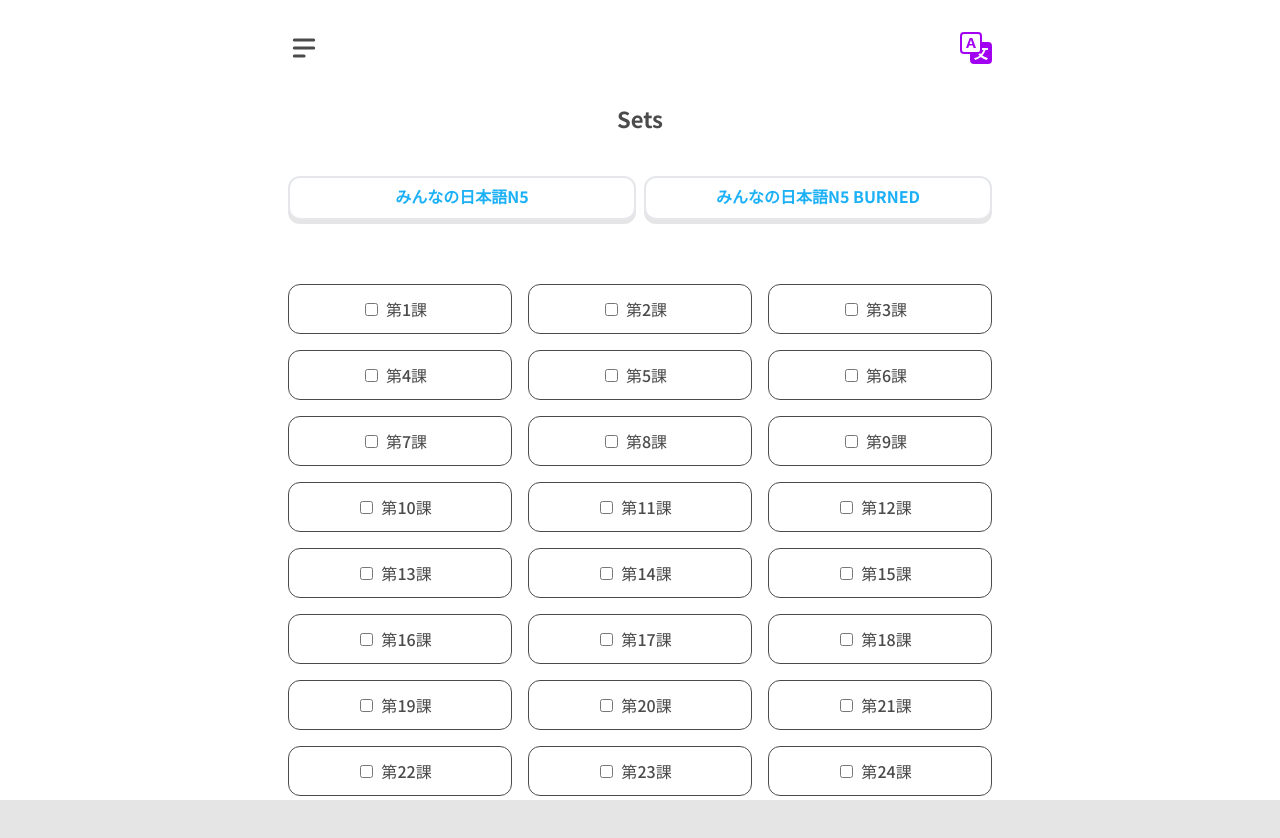
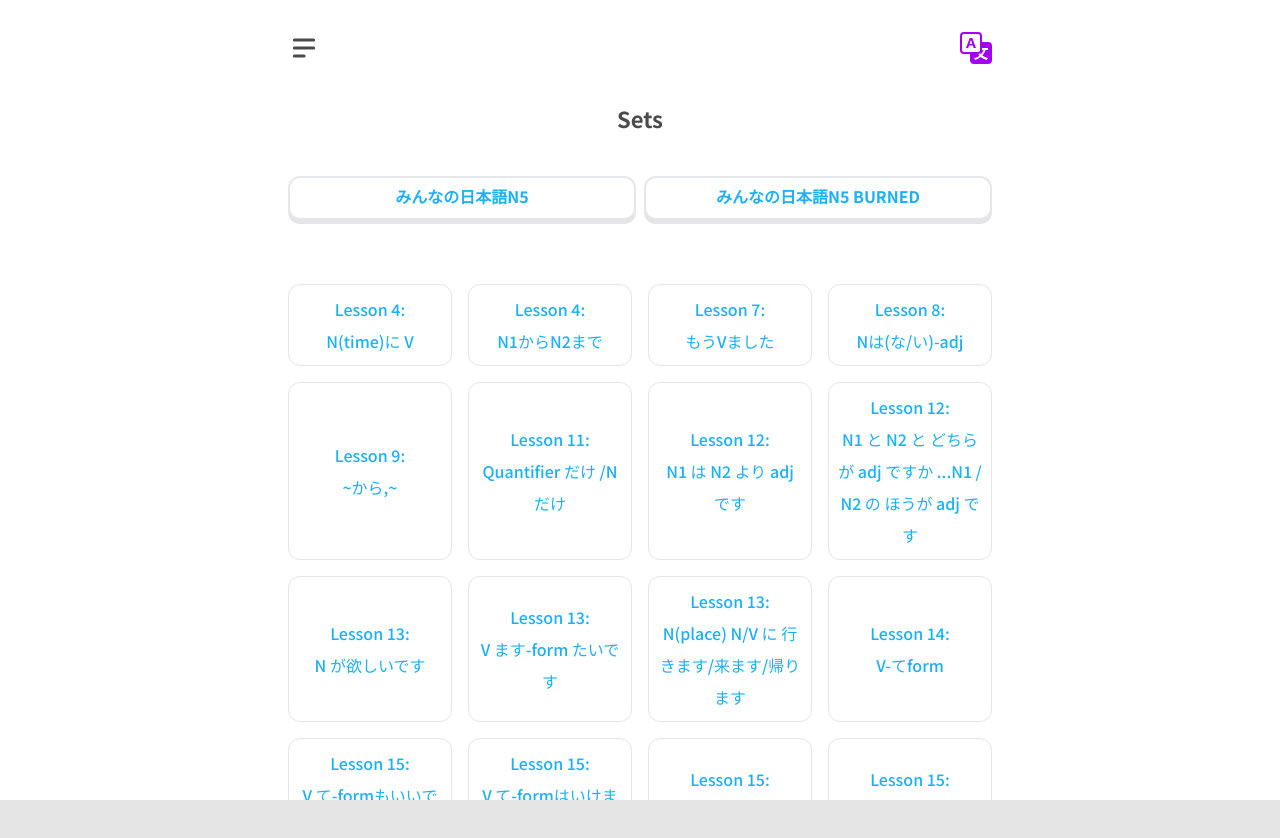
Before and after one commit to karolissumskas954/flashcards-JP, a Next.js app: page /sets in a window 1280 px wide. Shown: the top 838 px of the page. Built offline with nearby package versions, Linux system fonts and the light colour scheme.

Commit message:
[UPD] Sets by lessons

```diff
--- a/app/constants/learn.js
+++ b/app/constants/learn.js
@@ -1,56 +1,56 @@
 export const grammar = [
-    // {
-    //     lesson : 4,
-    //     book: 'N5',
-    //     name: 'N(time)に V',
-    //     ex: '',
-    //     examples: [
-    //         {
-    //             explanation: '1) Indicate the time of occurance.',
-    //             example: '６時半に起きます。',
-    //             translation: 'I get up at six-thirty.',
-    //             note: '',
-    //         },
-    //         {
-    //             explanation: '',
-    //             example: '７月２日に日本へ来ました。',
-    //             translation: 'I came to Japan on the second of July.',
-    //             note: ' ',
-    //         },
-    //     ]
-    // },
-    // {
-    //     lesson : 4,
-    //     book: 'N5',
-    //     name: 'N1からN2まで',
-    //     ex: '',
-    //     examples: [
-    //         {
-    //             explanation: '1) から-Starting place or time, まで-Finishing.',
-    //             example: '９時から５時まで勉強します。',
-    //             translation: 'I study from 9 to 5.',
-    //             note: '',
-    //         },
-    //         {
-    //             explanation: '2) からandまで Not always used together.',
-    //             example: '９時から働きます。',
-    //             translation: 'I start work at 9.',
-    //             note: ' ',
-    //         },
-    //         {
-    //             explanation: '3) To indicate starting/finishing of noun as topic, [です] can be used.',
-    //             example: '銀行は９時から３時までです。',
-    //             translation: 'The bank is open from 9 to 3.',
-    //             note: ' ',
-    //         },
-    //         {
-    //             explanation: '',
-    //             example: '昼休みは１２時からです。',
-    //             translation: 'The lunch brake starts at 12.',
-    //             note: ' ',
-    //         },
-    //     ]
-    // },
+    {
+        lesson : 4,
+        book: 'N5',
+        name: 'N(time)に V',
+        ex: '',
+        examples: [
+            {
+                explanation: '1) Indicate the time of occurance.',
+                example: '６時半に起きます。',
+                translation: 'I get up at six-thirty.',
+                note: '',
+            },
+            {
+                explanation: '',
+                example: '７月２日に日本へ来ました。',
+                translation: 'I came to Japan on the second of July.',
+                note: ' ',
+            },
+        ]
+    },
+    {
+        lesson : 4,
+        book: 'N5',
+        name: 'N1からN2まで',
+        ex: '',
+        examples: [
+            {
+                explanation: '1) から-Starting place or time, まで-Finishing.',
+                example: '９時から５時まで勉強します。',
+                translation: 'I study from 9 to 5.',
+                note: '',
+            },
+            {
+                explanation: '2) からandまで Not always used together.',
+                example: '９時から働きます。',
+                translation: 'I start work at 9.',
+                note: ' ',
+            },
+            {
+                explanation: '3) To indicate starting/finishing of noun as topic, [です] can be used.',
+                example: '銀行は９時から３時までです。',
+                translation: 'The bank is open from 9 to 3.',
+                note: ' ',
+            },
+            {
+                explanation: '',
+                example: '昼休みは１２時からです。',
+                translation: 'The lunch brake starts at 12.',
+                note: ' ',
+            },
+        ]
+    },
     // {
     //     lesson : 5,
     //     book: 'N5',
--- a/app/sets/page.jsx
+++ b/app/sets/page.jsx
@@ -9,6 +9,8 @@
 
 import { useDispatch, useSelector } from 'react-redux';
 import { setName, setSet } from "../redux/setReducer";
+
+import { grammar } from "../constants/learn";
 
 const Sets = () => {
   const dispatch = useDispatch();
@@ -40,41 +42,59 @@
   }
 
 
-  const numRows = 9;
-  const numCols = 3;
+  const GrammarGrid = () => {
+    // We store a checked state for each item using its index
+    const [checkedStates, setCheckedStates] = useState(
+      Array(grammar.length).fill(false)
+    );
 
-  const gridItems = [];
-  for (let i = 0; i < numRows; i++) {
-    for (let j = 0; j < numCols; j++) {
+    const handleCheckboxChange = (index) => {
+      const newStates = [...checkedStates];
+      newStates[index] = !newStates[index];
+      setCheckedStates(newStates);
+    };
 
-      const [isChecked, setIsChecked] = useState(false);
+    return (
+      <div className="grid grid-cols-4 gap-4 w-full">
+        {grammar.map((item, index) => (
+          <div
+            key={index}
+            className={`border p-2 justify-center text-center rounded-xl flex flex-row items-center cursor-pointer
+              ${checkedStates[index] ? (
+                name === 'testSet'
+                  ? 'bg-accent'
+                  : name === 'radicals'
+                    ? 'bg-macaw'
+                    : name === 'genki'
+                      ? 'bg-orange'
+                      : name === 'mina'
+                        ? 'bg-red'
+                        : name === 'wanikani'
+                          ? 'bg-pur'
+                          : 'bg-accent'
+              ) + ' text-white ' : 'text-macaw border-secondary'}`}
+              onClick={() => handleCheckboxChange(index)}
+          >
+            <label className="">
+              {/* <input
+                type="checkbox"
+                checked={checkedStates[index]}
+                onChange={() => handleCheckboxChange(index)}
+              /> */}
+            </label>
+            <div className="w-full">
+            <span className="font-medium">
+              <p>Lesson {item.lesson}:</p>
+              <p>{item.name}</p>
 
-      const handleChange = (event) => {
-        setIsChecked(event.target.checked);
-      };
-      const boxNumber = i * numCols + j + 1;
-      gridItems.push(
-        <div
-          key={`${i}-${j}`}
-          className="border border-eel text-eel p-2 justify-center  text-center rounded-xl flex flex-row" // Tailwind classes
-        >
-              <div>
-      <label>
-        <input
-          type="checkbox"
-          checked={isChecked}
-          onChange={handleChange}
-        />
-      </label>
-    </div>
-          <span className="mx-2 font-medium">
-            第{boxNumber}課
-          </span>
+            </span>
+            </div>
+          </div>
+        ))}
+      </div>
+    );
+  };
 
-        </div>
-      );
-    }
-  }
 
   return (
     <motion.div className="container"
@@ -159,8 +179,8 @@
 
       <div className="flex w-full py-10">
       <div
-      className={`grid grid-cols-3 grid-rows-9 gap-4 w-full`}>
-        {gridItems}
+      className={` w-full`}>
+        <GrammarGrid />
       </div>
 
 
```
